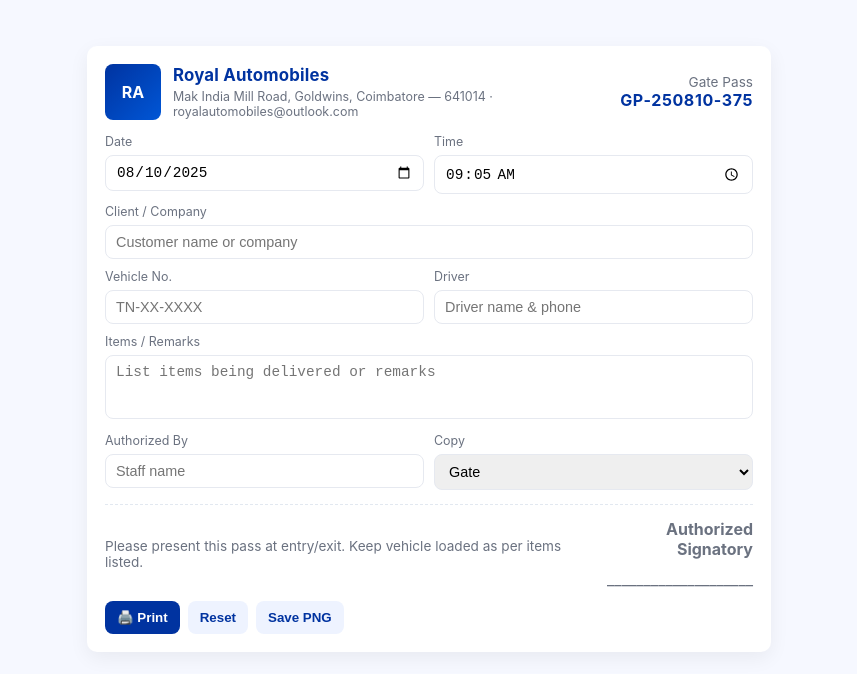
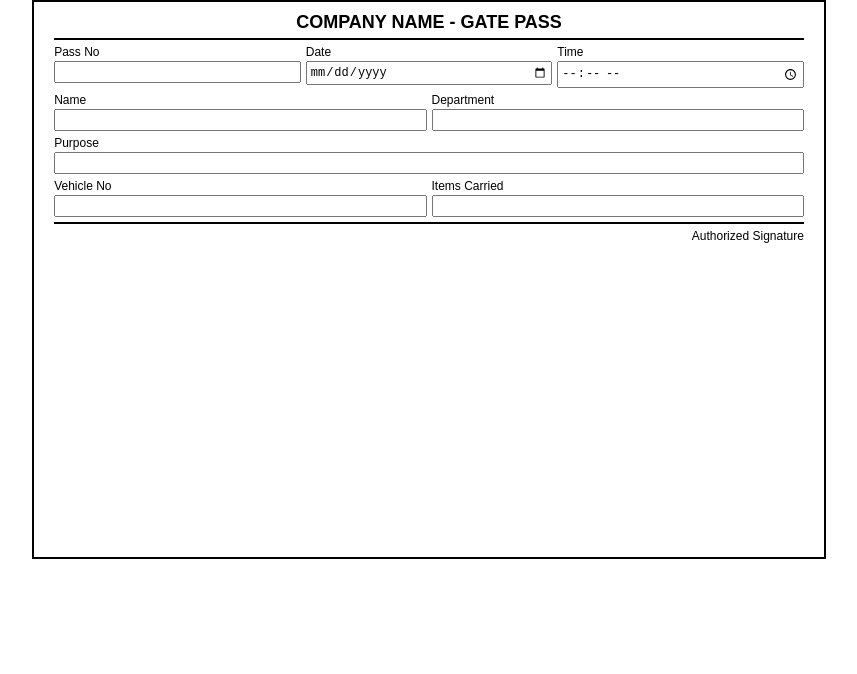
Before and after one commit to iamgopinathnatarajan/RoyalAutomobiles, a plain HTML site: page gatepass.html in a window 1280 px wide. Shown: the whole page, without its empty margins (211-1068 px from the left). Drawn offline with Linux system fonts and the light colour scheme.

Commit message:
Update gatepass.html

```diff
--- a/gatepass.html
+++ b/gatepass.html
@@ -1,160 +1,128 @@
-<!doctype html>
-<html lang="en">
+<!DOCTYPE html>
+<html>
 <head>
-  <meta charset="utf-8" />
-  <meta name="viewport" content="width=device-width,initial-scale=1" />
-  <title>Vehicle Gate Pass — Royal Automobiles</title>
+<meta charset="UTF-8">
+<title>Gate Pass</title>
 <style>
-    :root{--bg:#f6f8ff;--card:#ffffff;--brand:#0033a0;--muted:#6b7280;--pad:14px}
-    *{box-sizing:border-box}
-    html,body{height:100%;margin:0;font-family:Inter,Segoe UI,system-ui,-apple-system,Segoe UI Emoji,Arial;background:var(--bg);color:var(--brand)}
-    .wrap{max-width:720px;margin:28px auto;padding:18px}
-    .card{background:var(--card);border-radius:10px;padding:18px;box-shadow:0 6px 20px rgba(2,6,23,0.06);}
-    .hdr{display:flex;gap:12px;align-items:center}
-    .logo{width:56px;height:56px;border-radius:8px;background:linear-gradient(135deg,var(--brand),#0056d6);display:flex;align-items:center;justify-content:center;color:white;font-weight:700}
-    .title{flex:1}
-    .title h1{margin:0;font-size:1.05rem;letter-spacing:0.2px}
-    .title p{margin:4px 0 0;font-size:.78rem;color:var(--muted)}
-
-    .grid{display:grid;grid-template-columns:repeat(2,1fr);gap:10px;margin-top:14px}
-    .full{grid-column:1/-1}
-
-    label{display:block;font-size:.78rem;color:var(--muted);margin-bottom:6px}
-    input[type="text"],input[type="date"],input[type="time"],textarea,select{width:100%;padding:8px 10px;border:1px solid #e6e9f0;border-radius:8px;font-size:.9rem}
-    textarea{resize:none;height:64px}
-
-    .meta{display:flex;gap:8px}
-    .meta > div{flex:1}
-
-    .footer{display:flex;justify-content:space-between;align-items:center;margin-top:14px}
-    .sig{text-align:right;color:var(--muted)}
-
-    .actions{display:flex;gap:8px}
-    button{background:var(--brand);color:#fff;border:0;padding:9px 12px;border-radius:8px;cursor:pointer;font-weight:600}
-    button.secondary{background:#eef3ff;color:var(--brand)}
-
-    /* compact printable layout */
-    @media print{
-      body{background:white}
-      .wrap{max-width:595px;margin:0}
-      .actions, .btn-hide{display:none}
-      .card{box-shadow:none;border-radius:0;padding:12px}
+    body {
+        font-family: Arial, sans-serif;
+        margin: 0;
+        padding: 0;
     }
-
-    /* tiny responsive tweak */
-    @media (max-width:520px){.grid{grid-template-columns:1fr}.hdr{gap:8px}.logo{width:48px;height:48px}}
-
-    /* small helper */
-    .muted{color:var(--muted);font-size:.85rem}
-    .row{display:flex;gap:8px}
+    .gate-pass {
+        width: 210mm; /* A5 Landscape Width */
+        height: 148mm; /* A5 Landscape Height */
+        border: 2px solid #000;
+        padding: 10px 20px;
+        box-sizing: border-box;
+        margin: auto;
+    }
+    .header {
+        text-align: center;
+        border-bottom: 2px solid #000;
+        padding-bottom: 5px;
+        margin-bottom: 5px;
+    }
+    .header h2 {
+        margin: 0;
+        font-size: 18px;
+    }
+    .row {
+        display: flex;
+        justify-content: space-between;
+        margin-bottom: 5px;
+    }
+    .field {
+        flex: 1;
+        margin-right: 5px;
+    }
+    .field:last-child {
+        margin-right: 0;
+    }
+    label {
+        font-size: 12px;
+        display: block;
+        margin-bottom: 2px;
+    }
+    input, select {
+        width: 100%;
+        padding: 2px;
+        font-size: 12px;
+        box-sizing: border-box;
+    }
+    .footer {
+        border-top: 2px solid #000;
+        margin-top: 5px;
+        padding-top: 5px;
+        text-align: right;
+        font-size: 12px;
+    }
+    @media print {
+        body {
+            margin: 0;
+        }
+        .gate-pass {
+            border: 1px solid #000;
+            page-break-after: always;
+        }
+    }
 </style>
 </head>
 <body>
-  <div class="wrap">
-    <div class="card" id="passCard">
-      <div class="hdr">
-        <div class="logo">RA</div>
-        <div class="title">
-          <h1>Royal Automobiles</h1>
-          <p>Mak India Mill Road, Goldwins, Coimbatore — 641014 · royalautomobiles@outlook.com</p>
+
+<div class="gate-pass">
+    <div class="header">
+        <h2>COMPANY NAME - GATE PASS</h2>
     </div>
-        <div style="text-align:right">
-          <div class="muted">Gate Pass</div>
-          <div id="gpNo" style="font-weight:700;letter-spacing:0.6px">GP-000001</div>
+
+    <div class="row">
+        <div class="field">
+            <label>Pass No</label>
+            <input type="text">
+        </div>
+        <div class="field">
+            <label>Date</label>
+            <input type="date">
+        </div>
+        <div class="field">
+            <label>Time</label>
+            <input type="time">
         </div>
     </div>
 
-      <div class="grid">
-        <div>
-          <label for="date">Date</label>
-          <input id="date" type="date">
+    <div class="row">
+        <div class="field">
+            <label>Name</label>
+            <input type="text">
         </div>
-        <div>
-          <label for="time">Time</label>
-          <input id="time" type="time">
-        </div>
-
-        <div class="full">
-          <label for="client">Client / Company</label>
-          <input id="client" type="text" placeholder="Customer name or company">
-        </div>
-
-        <div>
-          <label for="vehicle">Vehicle No.</label>
-          <input id="vehicle" type="text" placeholder="TN-XX-XXXX">
-        </div>
-        <div>
-          <label for="driver">Driver</label>
-          <input id="driver" type="text" placeholder="Driver name & phone">
-        </div>
-
-        <div class="full">
-          <label for="items">Items / Remarks</label>
-          <textarea id="items" placeholder="List items being delivered or remarks"></textarea>
-        </div>
-
-        <div>
-          <label for="authorized">Authorized By</label>
-          <input id="authorized" type="text" placeholder="Staff name">
-        </div>
-        <div>
-          <label for="copy">Copy</label>
-          <select id="copy"><option>Gate</option><option>Client</option><option>Records</option></select>
+        <div class="field">
+            <label>Department</label>
+            <input type="text">
         </div>
     </div>
 
-      <hr style="margin:14px 0;border:none;border-top:1px dashed #e2e8f0">
-
-      <div class="footer">
-        <div class="muted">Please present this pass at entry/exit. Keep vehicle loaded as per items listed.</div>
-        <div class="sig">
-          <div style="font-weight:700">Authorized Signatory</div>
-          <div style="margin-top:10px">____________________</div>
+    <div class="row">
+        <div class="field">
+            <label>Purpose</label>
+            <input type="text">
         </div>
     </div>
 
-      <div class="row btn-hide" style="margin-top:12px">
-        <button onclick="printPass()">🖨️ Print</button>
-        <button class="secondary" onclick="resetForm()">Reset</button>
-        <button class="secondary" onclick="downloadPNG()">Save PNG</button>
+    <div class="row">
+        <div class="field">
+            <label>Vehicle No</label>
+            <input type="text">
         </div>
+        <div class="field">
+            <label>Items Carried</label>
+            <input type="text">
         </div>
     </div>
 
-  <script>
-    // small helpers: autopopulate date/time and a short gatepass id
-    (function(){
-      const d=new Date();
-      const pad=(n)=>String(n).padStart(2,'0');
-      const yyyy=d.getFullYear();
-      const mm=pad(d.getMonth()+1); const dd=pad(d.getDate());
-      document.getElementById('date').value = yyyy+ '-' + mm + '-' + dd;
-      document.getElementById('time').value = pad(d.getHours()) + ':' + pad(d.getMinutes());
-      const gp = 'GP-' + yyyy.toString().slice(-2) + mm + dd + '-' + Math.floor(100+Math.random()*900);
-      document.getElementById('gpNo').textContent = gp;
-    })();
+    <div class="footer">
+        Authorized Signature
+    </div>
+</div>
 
-    function resetForm(){
-      document.querySelectorAll('#passCard input,#passCard textarea').forEach(el=>{ if(el.type!=='date' && el.type!=='time') el.value=''});
-      document.getElementById('items').value='';
-    }
-
-    function printPass(){
-      window.print();
-    }
-
-    // optional: export as PNG (uses browser's print-to-PDF workflow as fallback)
-    function downloadPNG(){
-      // attempt to use html2canvas if available; otherwise fallback to print dialog
-      if(window.html2canvas){
-        html2canvas(document.getElementById('passCard')).then(canvas=>{
-          const a=document.createElement('a'); a.href=canvas.toDataURL('image/png'); a.download = (document.getElementById('gpNo').textContent || 'gatepass') + '.png'; a.click();
-        });
-      }else{
-        alert('PNG export needs html2canvas library — using print dialog as fallback.');
-        window.print();
-      }
-    }
-  </script>
 </body>
 </html>
```
Lines whose indentation alone changed are shown as unchanged.
